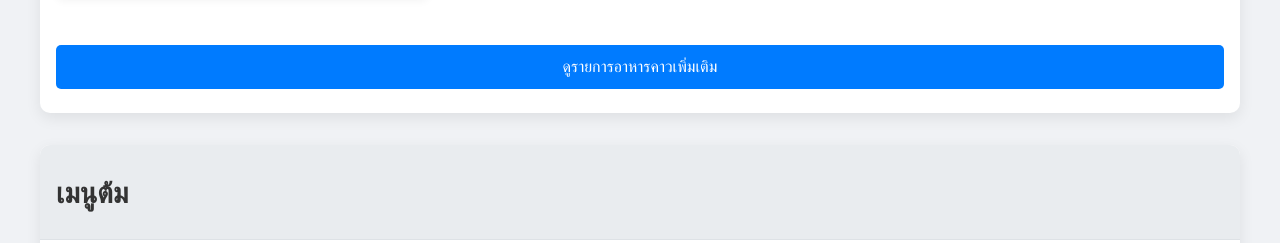
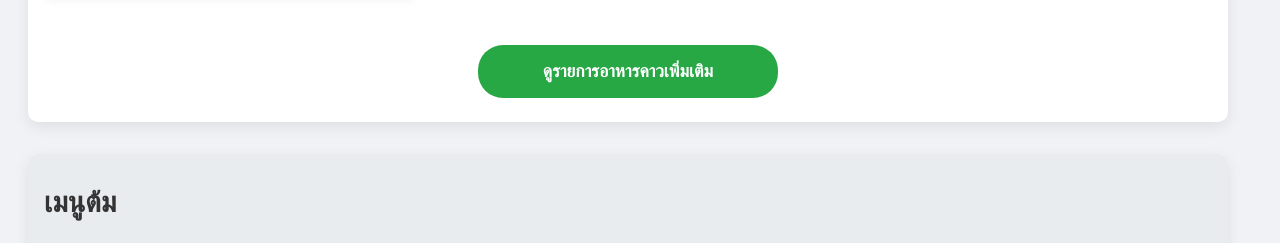
Before and after one commit to growyourbiz/foodmenu-v02, a plain HTML site: page index.html in a window 1280 px wide. Shown: the part 2247-2490 px from the top of the page. Drawn offline with Linux system fonts and the light colour scheme.

Commit message:
Update menu-styles.css

```diff
--- a/menu-styles.css
+++ b/menu-styles.css
@@ -10,9 +10,12 @@
     --gap-spacing: 1.5rem; /* Gap between grid items */
     --hot-sale-badge-bg: #e74c3c; /* Red */
     --hot-sale-badge-text: #fff;
-    --button-bg: #007bff;
+
+    /* Updated Button Colors for better contrast */
+    --button-bg: #28a745; /* Green */
     --button-text: #fff;
-    --button-hover-bg: #0056b3;
+    --button-hover-bg: #218838; /* Darker Green on hover */
+
     --back-to-top-bg: #007bff; /* สีปุ่มกลับด้านบน */
     --back-to-top-text-color: #fff;
     --section-header-bg: #e9ecef; /* Added for section title background */
@@ -26,6 +29,9 @@ body {
     background-color: var(--bg-color);
     color: var(--primary-color);
     line-height: 1.6;
+    /* 1. เพิ่ม padding ที่ด้านขวาของหน้า page */
+    padding-right: 1.5rem; /* เพิ่ม padding ด้านขวา */
+    box-sizing: border-box; /* ให้ padding ไม่เพิ่มขนาดรวมของ body */
 }
 
 .menu-page-wrapper {
@@ -180,20 +186,34 @@ body {
 /* -- Load More Button -- */
 .load-more-btn {
     display: block;
-    width: calc(100% - (var(--card-padding) * 2));
-    margin: var(--gap-spacing) auto;
-    padding: 0.8rem 1.5rem;
+    width: calc(100% - (var(--card-padding) * 2)); /* ความกว้างเต็มที่ของ container */
+    max-width: 300px; /* กำหนดความกว้างสูงสุด */
+    margin: var(--gap-spacing) auto; /* จัดกึ่งกลางด้วย margin auto */
+    padding: 1rem 2rem; /* เพิ่ม padding ให้ปุ่มใหญ่ขึ้น */
     background-color: var(--button-bg);
     color: var(--button-text);
     border: none;
-    border-radius: 5px;
-    font-size: 1rem;
+    /* ปรับ border-radius ให้โค้งมน */
+    border-radius: 25px; /* ค่าเริ่มต้น */
+    font-size: 1.1rem; /* เพิ่มขนาด font เป็น 16px (1rem = 16px ถ้า default browser font size เป็น 16px) */
+    font-weight: bold; /* ทำให้ตัวอักษรหนาขึ้น */
     cursor: pointer;
-    transition: background-color 0.2s ease;
+    transition: background-color 0.2s ease, transform 0.2s ease;
+    text-align: center; /* จัดข้อความกลาง */
 }
+
+/* เพิ่ม responsive border-radius */
+@media (max-width: 599px) {
+    .load-more-btn {
+        border-radius: 20px;
+        font-size: 1rem;
+    }
+}
+
 
 .load-more-btn:hover {
     background-color: var(--button-hover-bg);
+    transform: translateY(-2px); /* เพิ่ม animation เล็กน้อยเมื่อ hover */
 }
 
 /* Styles for initially hidden items (items beyond the first 10) */
@@ -268,6 +288,9 @@ body {
 
 /* Adjust for screens where the back-to-top button might overlap content or be too big */
 @media (max-width: 480px) {
+    body {
+        padding-right: 0.5rem; /* ลด padding ด้านขวาบนมือถือ */
+    }
     .back-to-top-btn {
         width: 40px;
         height: 40px;
```
